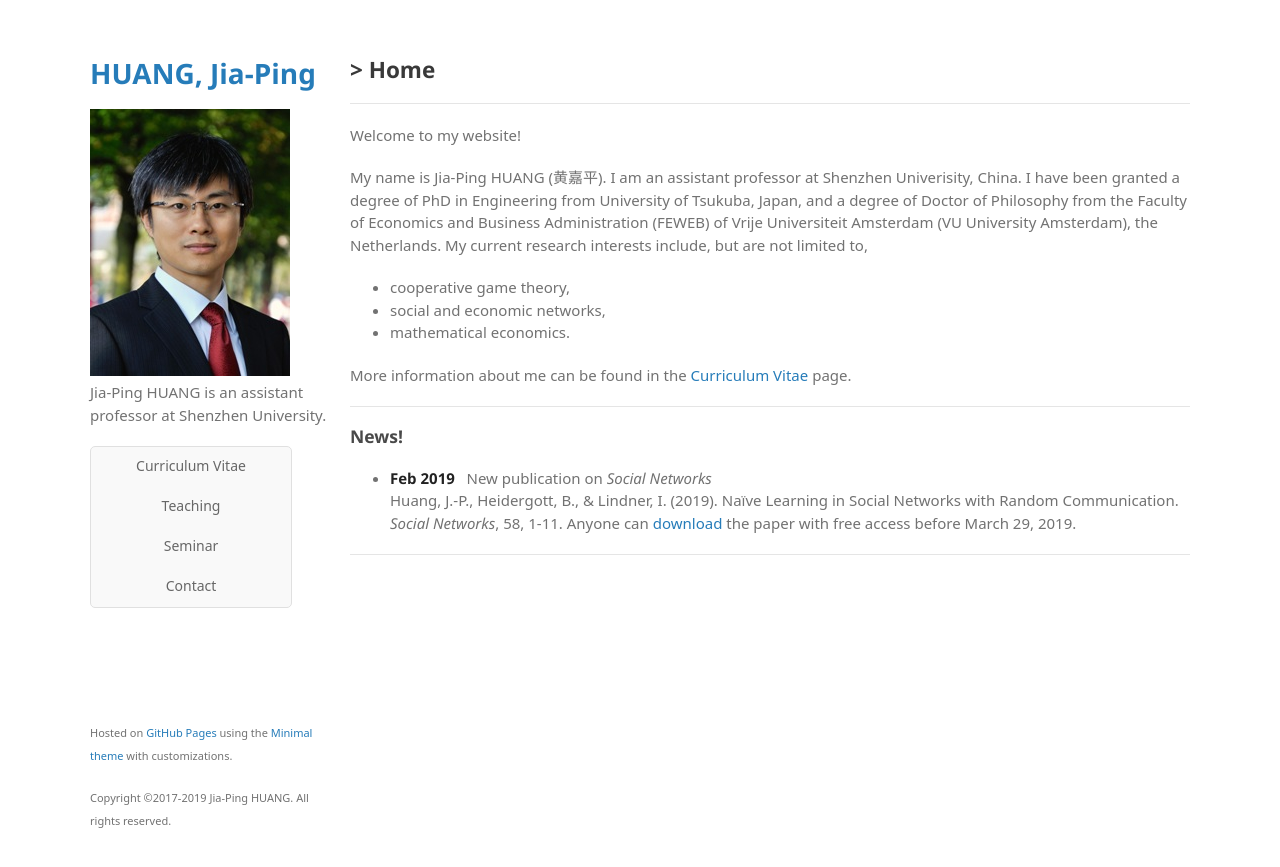
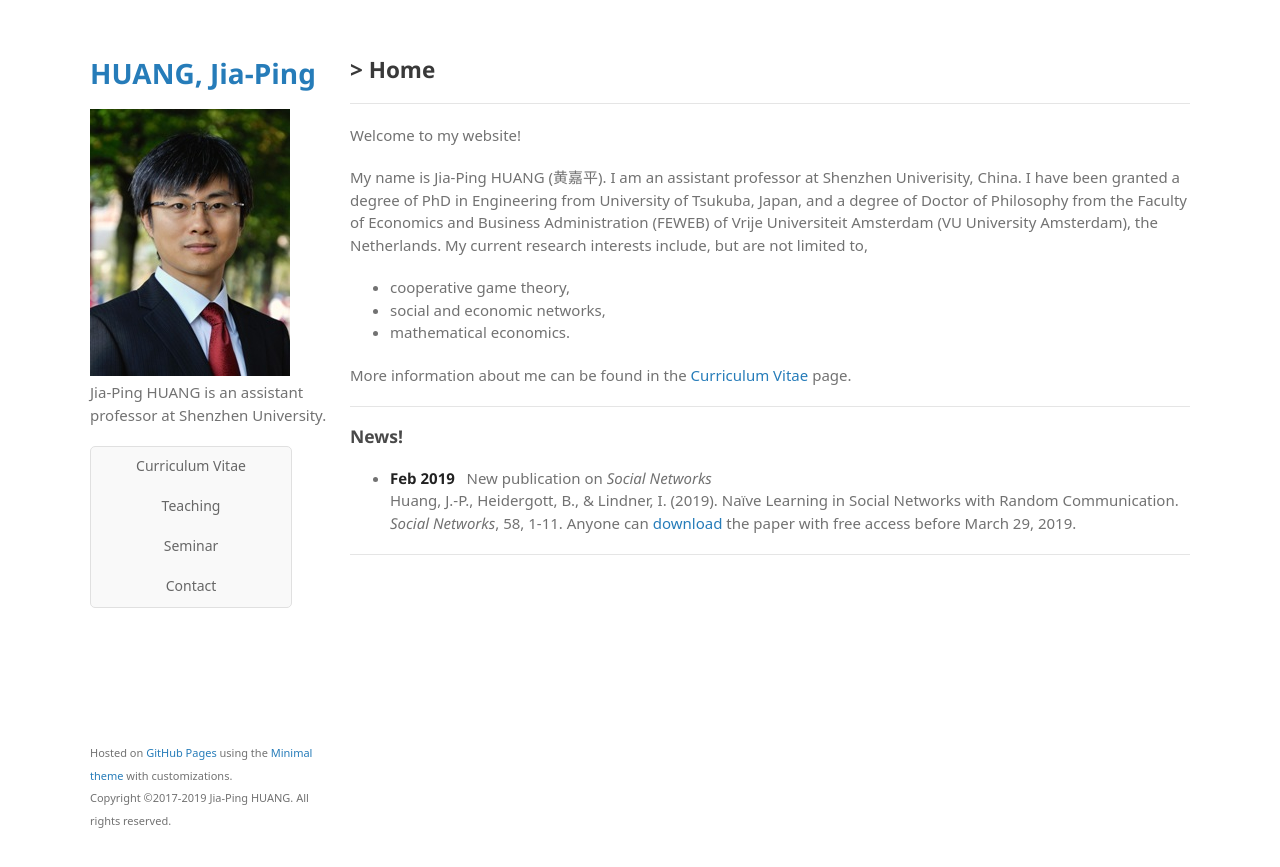
Before and after one commit to huangjp28/huangjp28.github.io, a Jekyll site: the page built from index.md, in a window 1280 px wide. Shown: the top 867 px of the page. Built offline with Jekyll 4.4.1, drawn with Linux system fonts in a browser that asks for light colours; some web fonts are replaced; a script that is not in the unit is left out.

Commit message:
Update default.html

```diff
--- a/_layouts/default.html
+++ b/_layouts/default.html
@@ -45,8 +45,10 @@
       </section>
 
       <footer>
-        <p><small><left>Hosted on <a href="https://pages.github.com/">GitHub Pages</a> using the <a href="https://pages-themes.github.io/minimal/">Minimal theme</a> with customizations.</left></small></p>
-        <p><small><left>Copyright &copy;2017-2019 Jia-Ping HUANG. All rights reserved.</left></small></p>
+        <p><small><left>
+          Hosted on <a href="https://pages.github.com/">GitHub Pages</a> using the <a href="https://pages-themes.github.io/minimal/">Minimal theme</a> with customizations.<br>
+          Copyright &copy;2017-2019 Jia-Ping HUANG. All rights reserved.
+        </left></small></p>
       </footer>
     </div>
 
```
